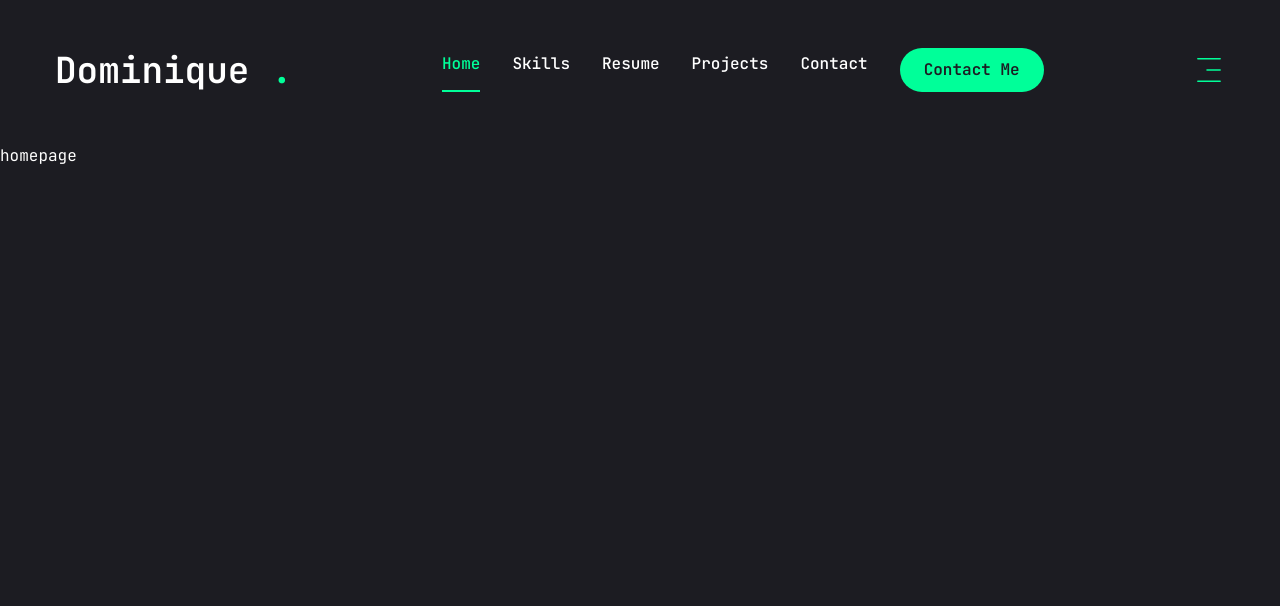
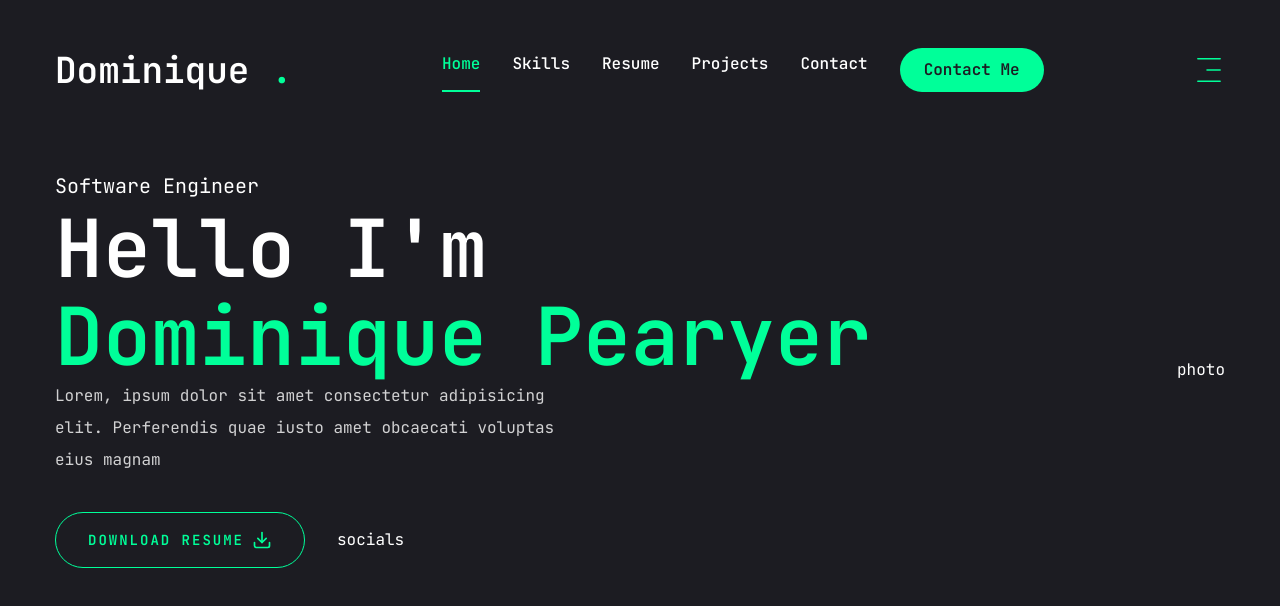
Before and after one commit to dpearyer/Doms_Portfolio, a Next.js app: page / in a window 1280 px wide. Shown: the top 606 px of the page. Built offline with nearby package versions, Linux system fonts and the light colour scheme.

Commit message:
download resume button

```diff
--- a/app/globals.css
+++ b/app/globals.css
@@ -6,4 +6,14 @@
   body{
     @apply font-primary bg-primary text-white leading-loose;
   }
+
+  .h1{
+    @apply text-[48px] xl:text-[80px] leading-[1.1] font-semibold;
+  }
+  .h2{
+    @apply text-[36px] xl:text-[48px] leading-[1.1] font-semibold;
+  }
+  .h2{
+    @apply text-[20px] xl:text-[24px] leading-[1.1] font-semibold;
+  }
 }
--- a/app/page.jsx
+++ b/app/page.jsx
@@ -1,5 +1,37 @@
+import { Buttonimrt } from "@/components/ui/button";
+import { FiDownload } from "react-icons/fi";
+import { Button } from "@/components/ui/button";
 
-export default function Home() {
-  return <main>homepage</main>;
+const Home = () => {
+  return (
+    <section className="h-full">
+      <div className="container mx-auto h-full" >
+        <div className="flex flex-col xl:flex-row items-center justify-between xl:pt-8 xl:pb-24">
+          {/*text */}
+          <div className="text-center xl:text-left">
+            <span className="text-xl">Software Engineer</span>
+            <h1 className="h1">
+              Hello I'm <br /> <span className="text-accent">Dominique Pearyer</span>
+            </h1>
+            <p className="max-w-[500px] mb-9 text-white/80">
+              Lorem, ipsum dolor sit amet consectetur adipisicing elit.
+              Perferendis quae iusto amet obcaecati voluptas eius magnam
+              </p>
+              {/*button and socials */}
+              <div className="flex flex-col xl:flex-row items-center gap-8">
+                <Button variant="outline" size="lg" className="uppercase items-center gap-2">
+                  <span>Download Resume</span>
+                  <FiDownload className="text-xl" />
+                </Button>
+                <div>socials</div>
+              </div>
+          </div>
+          {/*text */}
+          <div>photo</div>
+        </div>
+      </div>
+    </section>
+  )
+}
 
-}
+export default Home
```
